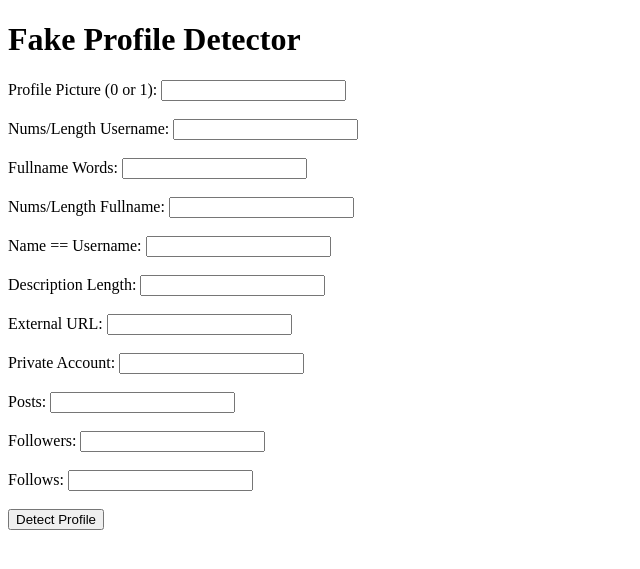
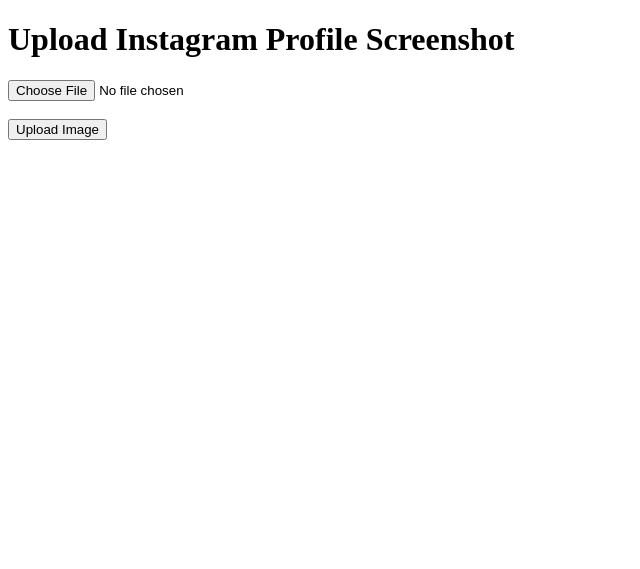
Before and after one commit to hitheshsjecmca/fake-profile-detector, a Flask app: page / in a window 1280 px wide. Shown: the top 569 px of the page, without its empty margins (0-640 px from the left). Run offline with Flask 3, Linux system fonts and the light colour scheme; parts of the project's set-up code (start-up, migrations or seed data) failed here and were passed over.

Commit message:
image upload phase

```diff
--- a/app.py
+++ b/app.py
@@ -1,47 +1,34 @@
 from flask import Flask, render_template, request
-import joblib
-import numpy as np
+import os
 
 app = Flask(__name__)
 
-# Load trained model
-model = joblib.load("model/fake_profile_model.pkl")
+# Upload folder
+UPLOAD_FOLDER = 'static/uploads'
+app.config['UPLOAD_FOLDER'] = UPLOAD_FOLDER
 
 @app.route('/')
 def home():
     return render_template('index.html')
 
-@app.route('/predict', methods=['POST'])
-def predict():
+@app.route('/upload', methods=['POST'])
+def upload():
 
-    features = [
-        float(request.form['profile_pic']),
-        float(request.form['nums_username']),
-        float(request.form['fullname_words']),
-        float(request.form['nums_fullname']),
-        float(request.form['name_username']),
-        float(request.form['description_length']),
-        float(request.form['external_url']),
-        float(request.form['private']),
-        float(request.form['posts']),
-        float(request.form['followers']),
-        float(request.form['follows'])
-    ]
+    if 'profile_image' not in request.files:
+        return "No File Uploaded"
 
-    final_features = np.array(features).reshape(1, -1)
+    file = request.files['profile_image']
 
-    prediction = model.predict(final_features)[0]
+    if file.filename == '':
+        return "No Selected File"
 
-    probability = model.predict_proba(final_features)[0]
+    filepath = os.path.join(app.config['UPLOAD_FOLDER'], file.filename)
 
-    confidence = round(max(probability) * 100, 2)
-
-    result = "Fake Profile" if prediction == 1 else "Real Profile"
+    file.save(filepath)
 
     return render_template(
         'result.html',
-        prediction=result,
-        confidence=confidence
+        image_path=filepath
     )
 
 if __name__ == '__main__':
--- a/templates/index.html
+++ b/templates/index.html
@@ -5,44 +5,15 @@
 </head>
 <body>
 
-    <h1>Fake Profile Detector</h1>
+    <h1>Upload Instagram Profile Screenshot</h1>
 
-    <form action="/predict" method="POST">
+    <form action="/upload" method="POST" enctype="multipart/form-data">
 
-        <label>Profile Picture (0 or 1):</label>
-        <input type="text" name="profile_pic"><br><br>
+        <input type="file" name="profile_image" required>
 
-        <label>Nums/Length Username:</label>
-        <input type="text" name="nums_username"><br><br>
+        <br><br>
 
-        <label>Fullname Words:</label>
-        <input type="text" name="fullname_words"><br><br>
-
-        <label>Nums/Length Fullname:</label>
-        <input type="text" name="nums_fullname"><br><br>
-
-        <label>Name == Username:</label>
-        <input type="text" name="name_username"><br><br>
-
-        <label>Description Length:</label>
-        <input type="text" name="description_length"><br><br>
-
-        <label>External URL:</label>
-        <input type="text" name="external_url"><br><br>
-
-        <label>Private Account:</label>
-        <input type="text" name="private"><br><br>
-
-        <label>Posts:</label>
-        <input type="text" name="posts"><br><br>
-
-        <label>Followers:</label>
-        <input type="text" name="followers"><br><br>
-
-        <label>Follows:</label>
-        <input type="text" name="follows"><br><br>
-
-        <button type="submit">Detect Profile</button>
+        <button type="submit">Upload Image</button>
 
     </form>
 
```
Also changed, not shown: templates/result.html (+5 -5 lines), static/uploads/Screenshot 2026-05-28 094844.png (added).
